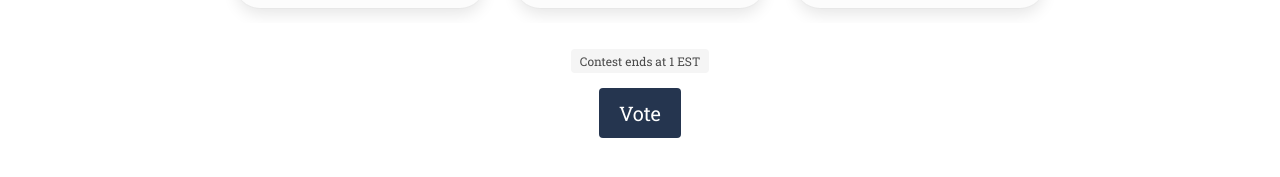
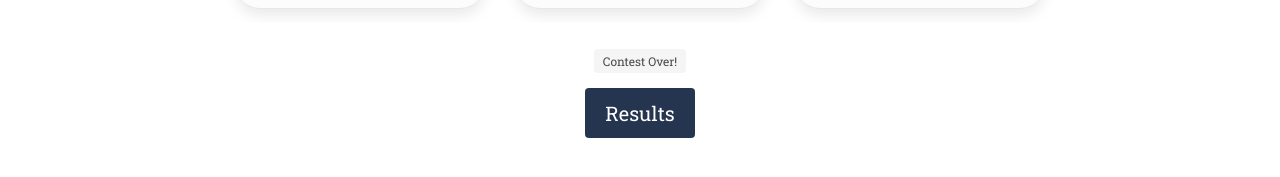
Before and after one commit to manolingam/metaclan-axie, a React (Create React App) app: page /beauty in a window 1280 px wide. Shown: the part 479-656 px from the top of the page. Built offline with nearby package versions, Linux system fonts and the light colour scheme.

Commit message:
contest ends

```diff
--- a/src/pages/Beauty/Beauty.js
+++ b/src/pages/Beauty/Beauty.js
@@ -17,6 +17,7 @@ class Beauty extends Component {
 				<div className='axies'>
 					<div className='card'>
 						<p className='beauty-contest-name'>Axie #147829</p>
+
 						<img
 							src='https://storage.googleapis.com/assets.axieinfinity.com/axies/147829/axie/axie-full-transparent.png'
 							alt=''
@@ -31,6 +32,7 @@ class Beauty extends Component {
 							More Details
 						</a>
 					</div>
+
 					<div className='card'>
 						<p className='beauty-contest-name'>SuzieCute MQB1</p>
 
@@ -85,15 +87,15 @@ class Beauty extends Component {
 					)}
 				</Timer> */}
 				<div className='timer-container'>
-					<div className='timer tag'>Contest ends at 1 EST</div>
+					<div className='timer tag'>Contest Over!</div>
 				</div>
 				<a
 					className='button vote-button is-medium'
-					href='https://www.strawpoll.me/20006791'
+					href='https://www.strawpoll.me/20006791/r'
 					target='_blank'
 					rel='noopener noreferrer'
 				>
-					Vote
+					Results
 				</a>
 				<p
 					className='ugly-button inpage-button'
--- a/src/pages/Ugly/Ugly.js
+++ b/src/pages/Ugly/Ugly.js
@@ -79,15 +79,15 @@ class Ugly extends Component {
 					)}
 				</Timer> */}
 				<div className='timer-container'>
-					<div className='timer tag'>Contest ends at 1 EST</div>
+					<div className='timer tag'>Contest Over!</div>
 				</div>
 				<a
 					className='button vote-button is-medium'
-					href='https://www.strawpoll.me/20006801'
+					href='https://www.strawpoll.me/20006801/r'
 					target='_blank'
 					rel='noopener noreferrer'
 				>
-					Vote
+					Results
 				</a>
 				<p
 					className='beauty-button inpage-button'
```
